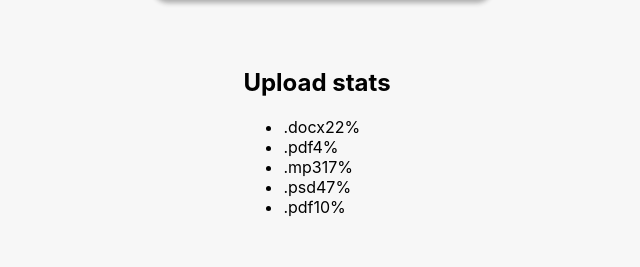
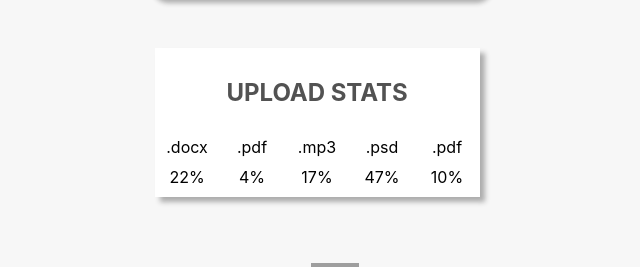
Before and after one commit to SvitlanaHonchar/goit-react-hw-01-components, a React (Create React App) app: page / in a window 1280 px wide. Shown: the part 458-725 px from the top of the page, without its empty margins (323-963 px from the left). Built offline with nearby package versions, Linux system fonts and the light colour scheme; grey boxes are pictures that could not be loaded.

Commit message:
statistics css 0.1

```diff
--- a/src/components/Statistics/Statistics.jsx
+++ b/src/components/Statistics/Statistics.jsx
@@ -1,14 +1,15 @@
 import { StatisticsItem } from './StatisticsItem';
 import PropTypes from 'prop-types';
+import css from './Statistics.module.css';
 
 export function Statistics({ title = false, data }) {
   //   console.log(data);
   return (
-    <section className="statistics">
-      {title !== false ? <h2 className="title">{title}</h2> : null}
-      <ul className="stat-list">
+    <section className={css.statistics}>
+      {title !== false ? <h2 className={css.title}>{title}</h2> : null}
+      <ul className={css.statList}>
         {data.map(dataEl => (
-          <li key={dataEl.id} className="item">
+          <li key={dataEl.id} className={css.item}>
             <StatisticsItem dataEl={dataEl} />
           </li>
         ))}
@@ -25,3 +26,10 @@ Statistics.propTypes = {
     })
   ).isRequired,
 };
+
+// function setBg() {
+//   const randomColor = Math.floor(Math.random() * 16777215).toString(16);
+//   const itemEl = document.querySelector('.Statistics_item__Jx88-');
+//   itemEl.style.backgroundColor = '#' + randomColor;
+//   // color.innerHTML = '#' + randomColor;
+// }
--- /dev/null
+++ b/src/components/Statistics/Statistics.module.css
@@ -0,0 +1,27 @@
+.statistics {
+  background-color: #fff;
+  padding-top: 10px;
+  box-shadow: 5px 5px 5px #adadad;
+}
+
+.title {
+  text-align: center;
+  text-transform: uppercase;
+  color: #525252;
+}
+
+.item {
+  list-style: none;
+  display: flex;
+  gap: 10px;
+  padding: 10px;
+  width: 45px;
+  flex-direction: column;
+  text-align: center;
+}
+
+.statList {
+  margin: 0;
+  padding: 0;
+  display: flex;
+}
--- a/src/components/Statistics/StatisticsItem.jsx
+++ b/src/components/Statistics/StatisticsItem.jsx
@@ -1,4 +1,5 @@
 import PropTypes from 'prop-types';
+import css from './Statistics.module.css';
 
 export function StatisticsItem({ dataEl: { label, percentage } }) {
   return (
```
